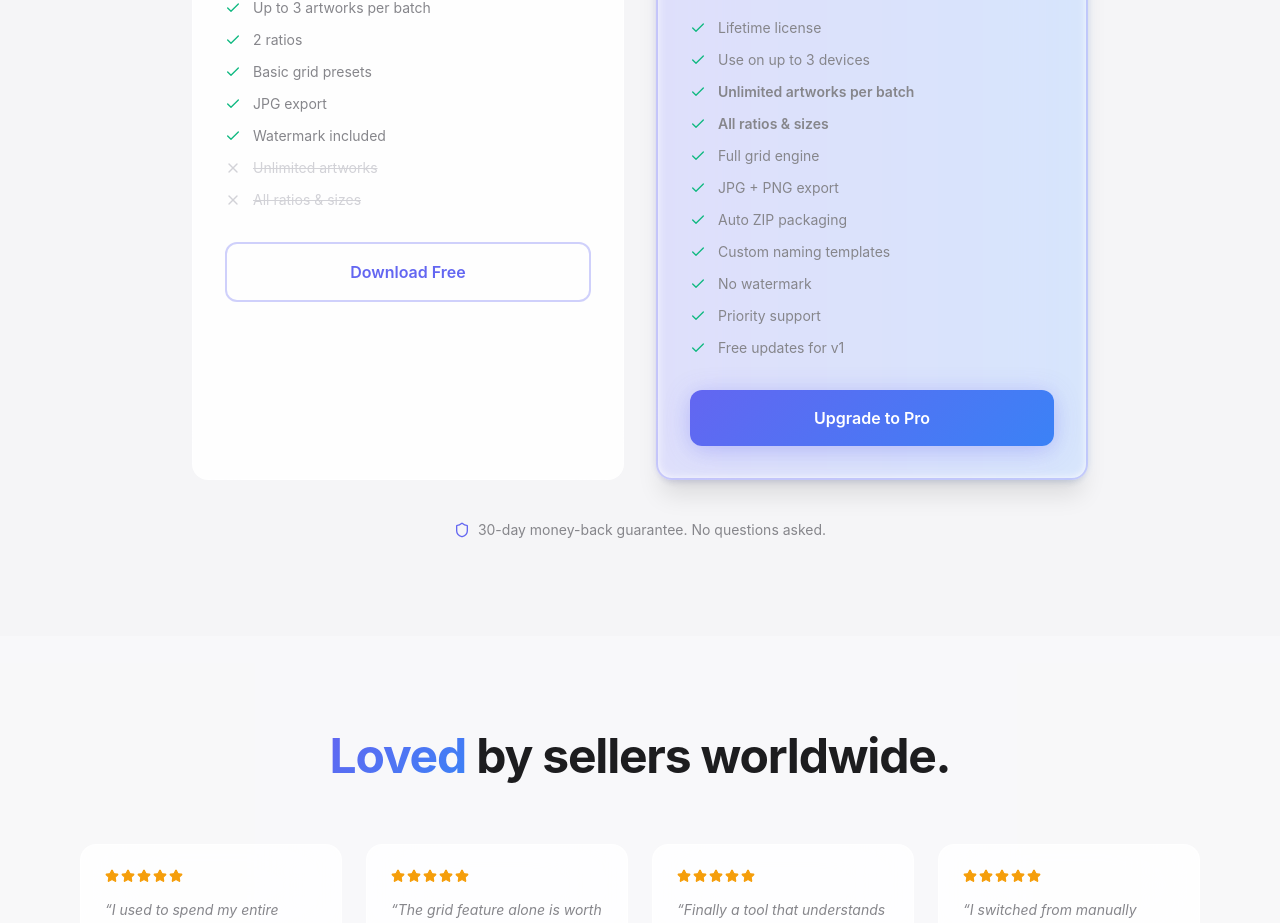
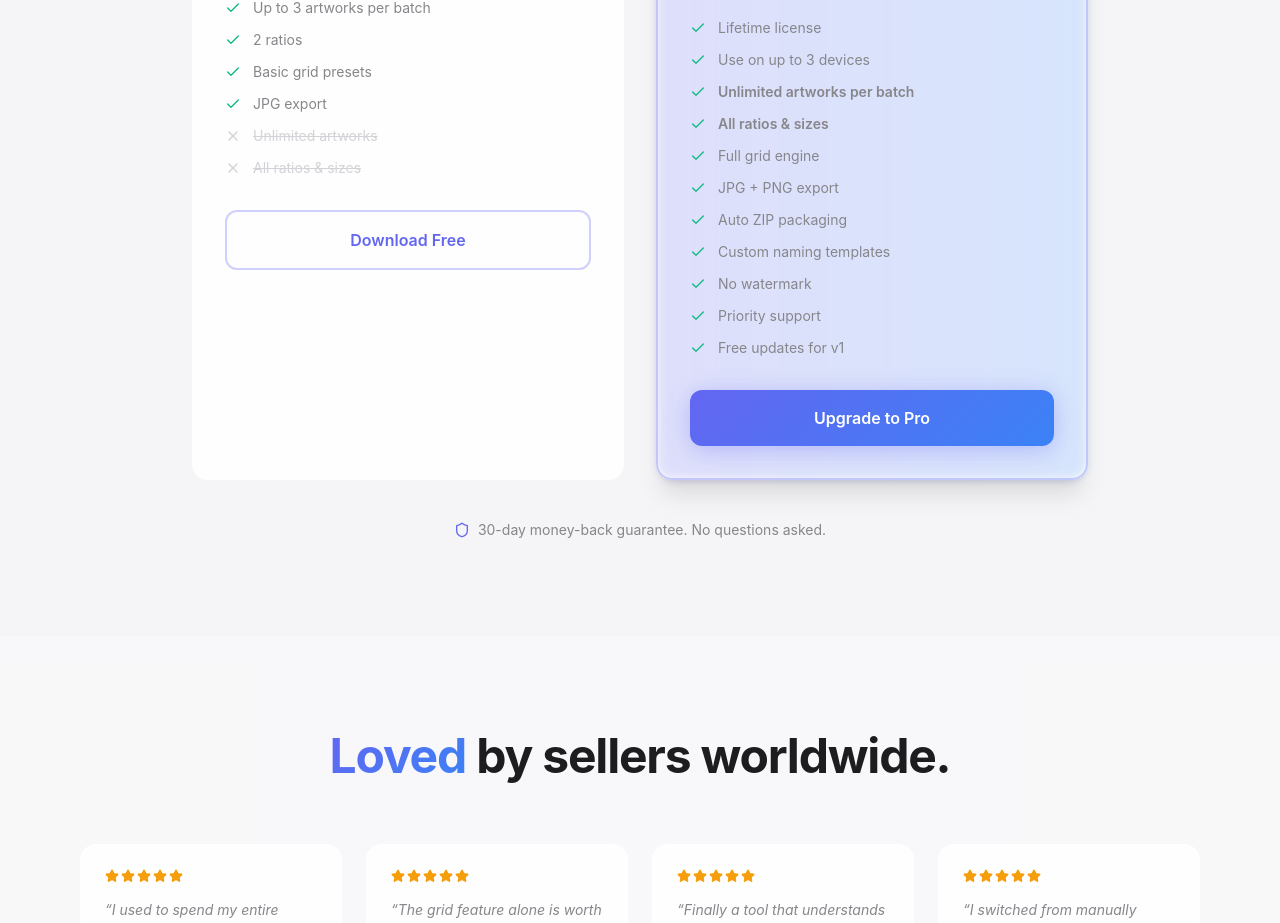
Before and after one commit to Strikeh/Artigo-web, a Next.js app: page / in a window 1280 px wide. Shown: the part 7720-8643 px from the top of the page. Built offline with nearby package versions, Linux system fonts and the light colour scheme.

Commit message:
pricing fix

```diff
--- a/src/components/sections/Pricing.tsx
+++ b/src/components/sections/Pricing.tsx
@@ -17,7 +17,6 @@ const freeTier = {
     { included: true, text: "2 ratios" },
     { included: true, text: "Basic grid presets" },
     { included: true, text: "JPG export" },
-    { included: true, text: "Watermark included" },
     { included: false, text: "Unlimited artworks" },
     { included: false, text: "All ratios & sizes" },
   ],
```
